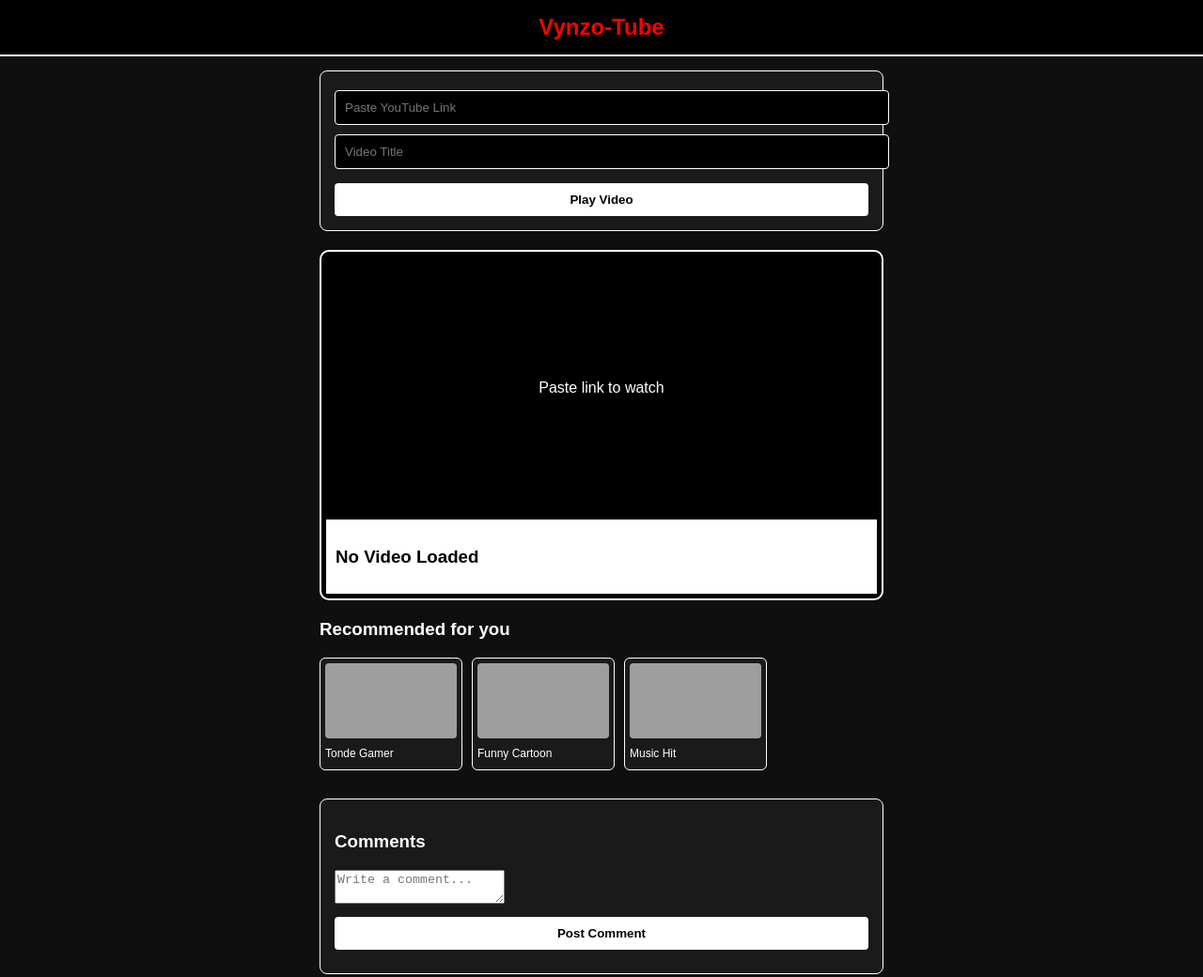
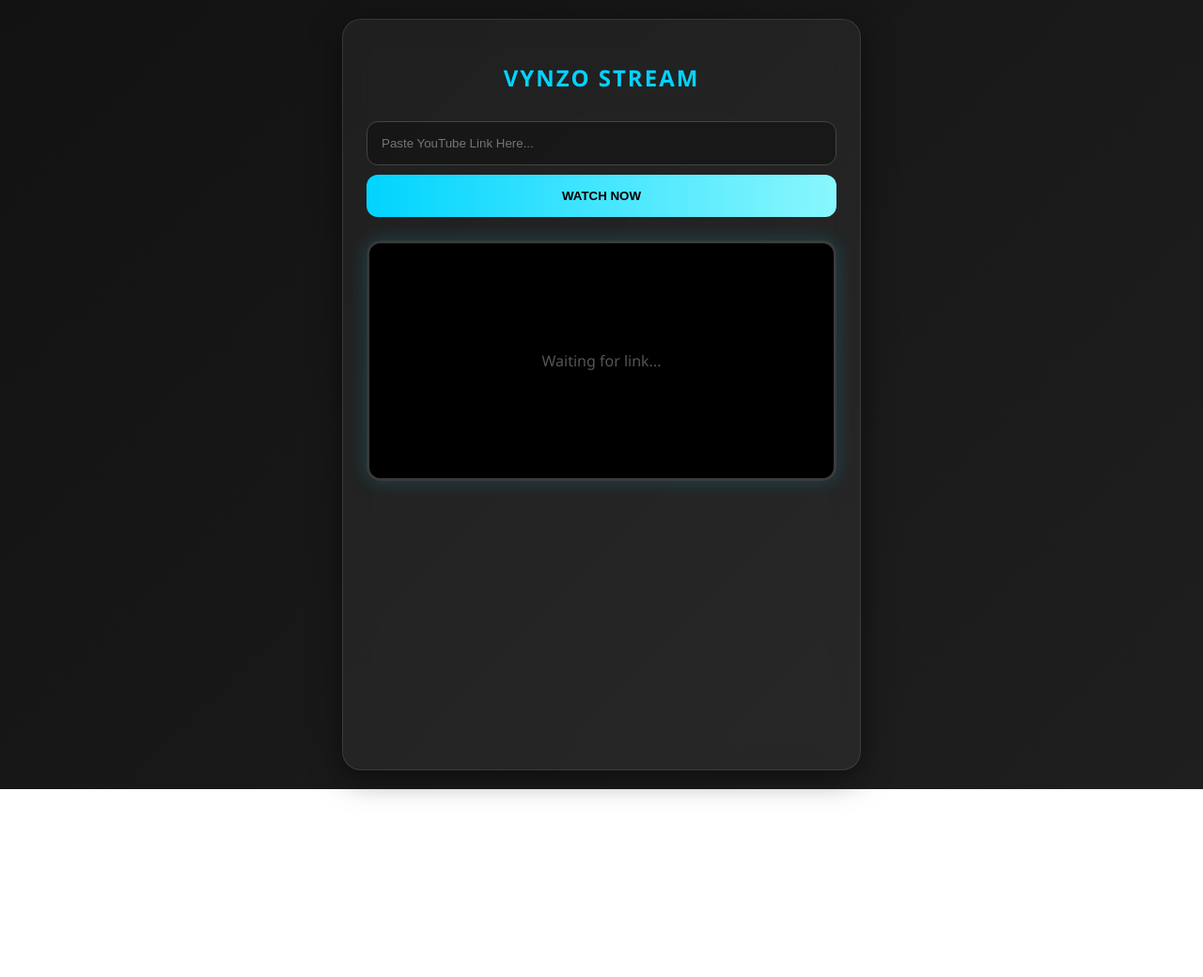
Before and after one commit to nexxy890-art/Vynzo-Tube, a website: page public/index.html in a window 1280 px wide. Shown: the whole page at 94% size. After the commit the page ends 840 px from the top, so only its background shows below. Drawn offline with Linux system fonts and the light colour scheme; grey boxes are pictures that could not be loaded.

Commit message:
Update index.html

```diff
--- a/public/index.html
+++ b/public/index.html
@@ -3,130 +3,75 @@
 <head>
     <meta charset="UTF-8">
     <meta name="viewport" content="width=device-width, initial-scale=1.0">
-    <title>Vynzo-Tube | Pro</title>
+    <title>Vynzo-Stream</title>
     <style>
-        body { font-family: sans-serif; background-color: #0f0f0f; color: #ffffff; margin: 0; padding: 0; }
-        header { background: #000; padding: 15px; text-align: center; border-bottom: 2px solid #fff; }
-        header h2 { color: #ff0000; margin: 0; }
-
-        .container { padding: 15px; max-width: 600px; margin: auto; }
-
-        /* Input Box */
-        .input-box { background: #1a1a1a; padding: 15px; border: 1px solid #fff; border-radius: 8px; margin-bottom: 20px; }
-        input { width: 100%; padding: 10px; margin: 5px 0; background: #000; border: 1px solid #fff; color: #fff; border-radius: 4px; }
-        button { width: 100%; padding: 10px; background: #fff; color: #000; border: none; font-weight: bold; cursor: pointer; border-radius: 4px; margin-top: 10px; }
-
-        /* Video Player Box */
-        .video-box { background: #000; border: 2px solid #fff; border-radius: 10px; overflow: hidden; margin-bottom: 20px; padding: 5px; }
-        .player { width: 100%; height: 280px; display: flex; align-items: center; justify-content: center; }
-        .video-info { padding: 10px; background: #fff; color: #000; }
-
-        /* Recommendations */
-        .recommendations { margin-top: 20px; }
-        .scroll-grid { display: flex; overflow-x: auto; gap: 10px; padding-bottom: 10px; }
-        .rec-card { min-width: 140px; background: #1a1a1a; padding: 5px; border-radius: 6px; cursor: pointer; border: 1px solid #fff; }
-        .rec-card img { width: 100%; height: 80px; object-fit: cover; border-radius: 4px; }
-        .rec-card p { font-size: 12px; margin: 5px 0; white-space: nowrap; overflow: hidden; text-overflow: ellipsis; color: #fff; }
-
-        /* Comments */
-        .comment-section { margin-top: 20px; background: #1a1a1a; padding: 15px; border-radius: 8px; border: 1px solid #fff; }
+        /* Modern Glassmorphism Style */
+        body {
+            margin: 0;
+            font-family: 'Segoe UI', sans-serif;
+            background: linear-gradient(135deg, #121212, #1f1f1f);
+            color: #e0e0e0;
+            display: flex;
+            justify-content: center;
+            min-height: 100vh;
+            padding: 20px;
+        }
+        .container {
+            width: 100%;
+            max-width: 500px;
+            background: rgba(255, 255, 255, 0.05);
+            backdrop-filter: blur(15px);
+            padding: 25px;
+            border-radius: 20px;
+            border: 1px solid rgba(255, 255, 255, 0.1);
+            box-shadow: 0 8px 32px rgba(0, 0, 0, 0.5);
+        }
+        h2 { text-align: center; color: #00d4ff; letter-spacing: 2px; margin-bottom: 20px; }
+        input {
+            width: 100%; padding: 15px; margin: 10px 0; background: rgba(0,0,0,0.3);
+            border: 1px solid #444; border-radius: 12px; color: #fff; box-sizing: border-box;
+        }
+        button {
+            width: 100%; padding: 15px; background: linear-gradient(90deg, #00d4ff, #89f7fe);
+            border: none; border-radius: 12px; font-weight: bold; cursor: pointer; color: #000;
+        }
+        .video-box {
+            margin-top: 25px; border-radius: 15px; overflow: hidden;
+            border: 3px solid rgba(255, 255, 255, 0.1); box-shadow: 0 0 20px rgba(0, 212, 255, 0.2);
+        }
     </style>
 </head>
 <body>
 
-<header><h2>Vynzo-Tube</h2></header>
-
 <div class="container">
-    <div class="input-box">
-        <input type="text" id="videoLink" placeholder="Paste YouTube Link">
-        <input type="text" id="videoTitle" placeholder="Video Title">
-        <button onclick="playCustomVideo()">Play Video</button>
-    </div>
+    <h2>VYNZO STREAM</h2>
+    <input type="text" id="link" placeholder="Paste YouTube Link Here...">
+    <button onclick="play()">WATCH NOW</button>
 
     <div class="video-box">
-        <div class="player" id="player"><p style="color: #fff;">Paste link to watch</p></div>
-        <div class="video-info"><h3 id="displayTitle">No Video Loaded</h3></div>
-    </div>
-
-    <div class="recommendations">
-        <h3>Recommended for you</h3>
-        <div class="scroll-grid" id="recGrid"></div>
-    </div>
-
-    <div class="comment-section">
-        <h3>Comments</h3>
-        <textarea id="comment" placeholder="Write a comment..."></textarea>
-        <button onclick="addComment()">Post Comment</button>
-        <div id="commentsList" style="margin-top:10px;"></div>
+        <div id="player" style="height: 250px; background: #000; display:flex; align-items:center; justify-content:center;">
+            <span style="color: #555;">Waiting for link...</span>
+        </div>
     </div>
 </div>
 
 <script>
-    // Smart Data
-    const videos = [
-        {title: "Tonde Gamer", thumb: "https://img.youtube.com/vi/6gR4fOqas74/0.jpg", url: "6gR4fOqas74"},
-        {title: "Funny Cartoon", thumb: "https://img.youtube.com/vi/67xV1O-Z_1s/0.jpg", url: "67xV1O-Z_1s"},
-        {title: "Music Hit", thumb: "https://img.youtube.com/vi/dQw4w9WgXcQ/0.jpg", url: "dQw4w9WgXcQ"}
-    ];
+    function play() {
+        let input = document.getElementById('link').value.trim();
+        input = input.replace(/\[|\]|\(|\)/g, "").split(" ")[0];
 
-    function renderRecs() {
-        const grid = document.getElementById('recGrid');
-        grid.innerHTML = videos.map(v => `
-            <div class="rec-card" onclick="loadVideo('${v.url}', '${v.title}')">
-                <img src="${v.thumb}">
-                <p>${v.title}</p>
-            </div>
-        `).join('');
-    }
+        let id = "";
+        if (input.includes("v=")) id = input.split("v=")[1].split("&")[0];
+        else if (input.includes("youtu.be/")) id = input.split("youtu.be/")[1].split("?")[0];
+        else if (input.includes("shorts/")) id = input.split("shorts/")[1].split("?")[0];
 
-    // Fixed Parser: Ye kabhi 'Unavailable' error nahi dega
-    function playCustomVideo() {
-        const link = document.getElementById('videoLink').value;
-        const title = document.getElementById('videoTitle').value || "Custom Video";
-        let videoId = "";
-
-        if (link.includes("v=")) { videoId = link.split("v=")[1].split("&")[0]; }
-        else if (link.includes("youtu.be/")) { videoId = link.split("youtu.be/")[1].split("?")[0]; }
-        else if (link.includes("shorts/")) { videoId = link.split("shorts/")[1].split("?")[0]; }
-
-        if(videoId) { loadVideo(videoId, title); }
-        else { alert("Invalid Link! Paste a correct YouTube link."); }
-    }
-
-    function loadVideo(id, title) {
-        document.getElementById('player').innerHTML = `<iframe width="100%" height="280" src="https://www.youtube.com/embed/${id}" frameborder="0" allowfullscreen></iframe>`;
-        document.getElementById('displayTitle').innerText = title;
-        window.scrollTo({top: 0, behavior: 'smooth'});
-    }
-
-    function addComment() {
-        const text = document.getElementById('comment').value;
-        if(text) {
-            document.getElementById('commentsList').innerHTML += `<p style="border-bottom:1px solid #fff; padding:5px;">${text}</p>`;
-            document.getElementById('comment').value = "";
+        if(id) {
+            document.getElementById('player').innerHTML = `<iframe width="100%" height="250" src="https://www.youtube.com/embed/${id}?autoplay=1" frameborder="0" allowfullscreen></iframe>`;
+        } else {
+            alert("Invalid Link! Please try again.");
         }
     }
-
-    renderRecs();
 </script>
 
 </body>
-    </html>
-                         <script>
-    function playCustomVideo() {
-        let link = document.getElementById('videoLink').value.trim();
-        const title = document.getElementById('videoTitle').value || "Custom Video";
-
-        // Glitch Fix: Agar koi galti se Markdown format daal de, toh ye use saaf kar dega
-        link = link.replace(/\[|\]|\(|\)/g, "").split(" ")[0];
-
-        let videoId = "";
-        if (link.includes("v=")) { videoId = link.split("v=")[1].split("&")[0]; }
-        else if (link.includes("youtu.be/")) { videoId = link.split("youtu.be/")[1].split("?")[0]; }
-        else if (link.includes("shorts/")) { videoId = link.split("shorts/")[1].split("?")[0]; }
-
-        if(videoId) { loadVideo(videoId, title); }
-        else { alert("Link sahi nahi hai. Sirf URL paste karein."); }
-    }
-    // Baaki sab code waisa hi rahega...
-                         </script>
+</html>
```
